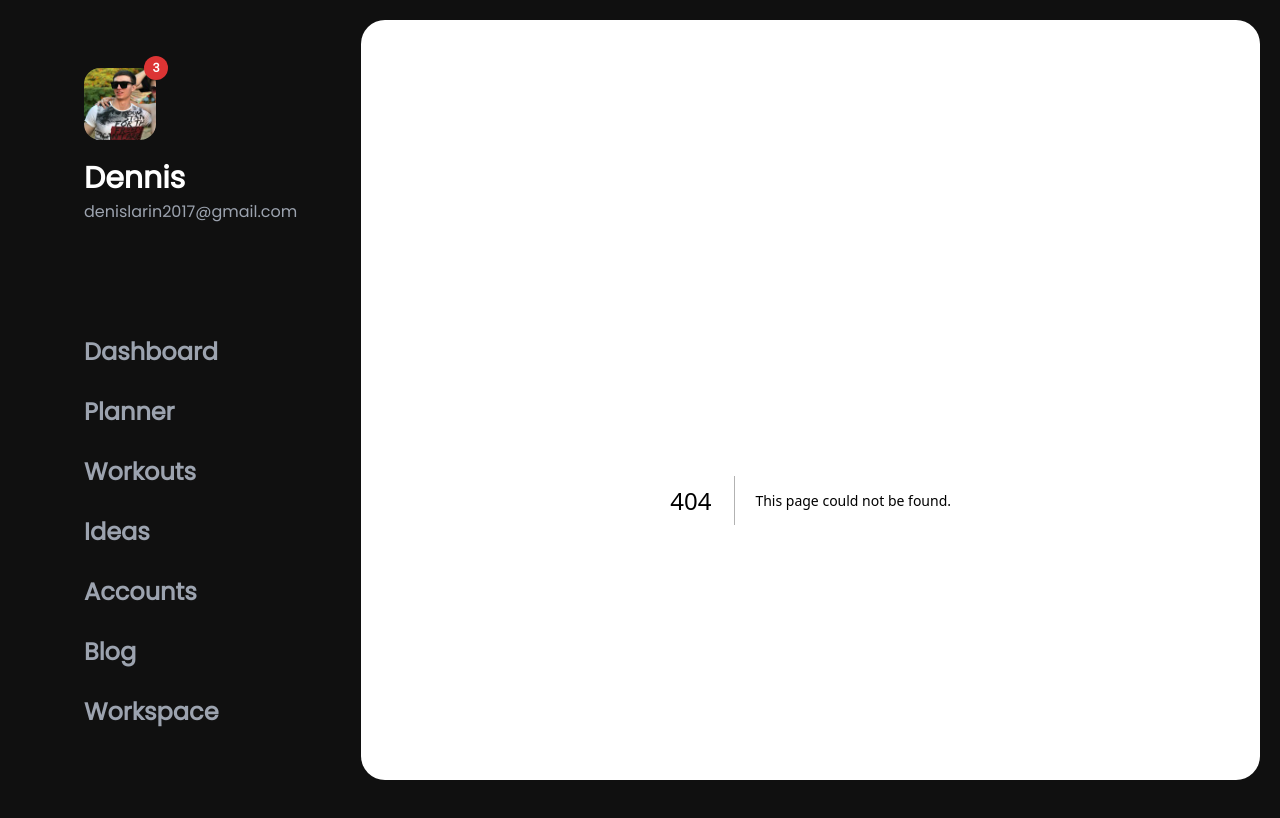
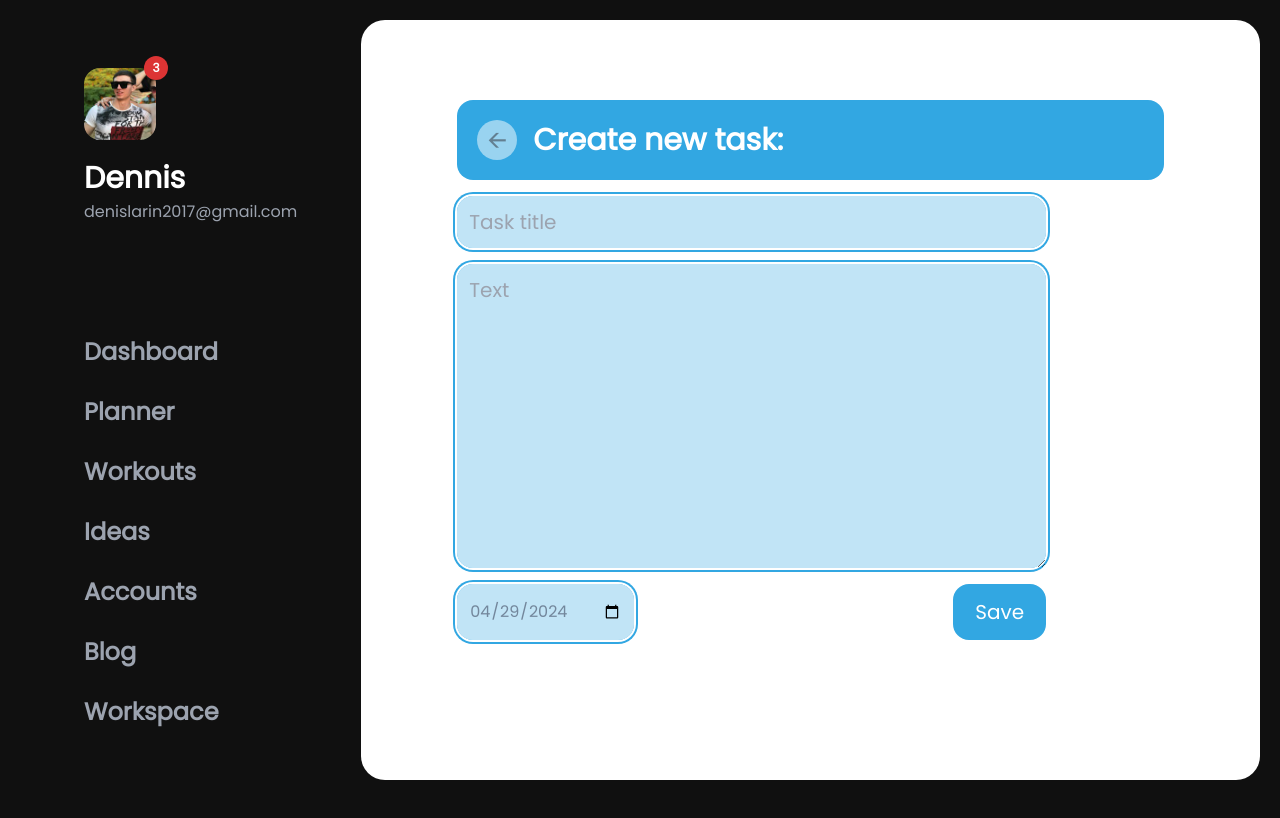
Before and after one commit to denis-larin-22/my-space, a Next.js app: page /planner/create-new-task in a window 1280 px wide. Before the commit this address had no page. Shown: the top 818 px of the page. Built offline with nearby package versions, Linux system fonts and the light colour scheme.

Commit message:
Added Create new task page (it`s UI component: form)

```diff
--- /dev/null
+++ b/app/lib/_utils/_getCurrentDateByNumber.ts
@@ -0,0 +1,7 @@
+export function _getCurrentDateByNumber(): string {
+    const currentDate = new Date();
+    const year = currentDate.getFullYear();
+    const month = String(currentDate.getMonth() + 1).padStart(2, '0'); // Adding 1 because months are zero-based
+    const day = String(currentDate.getDate()).padStart(2, '0');
+    return `${year}-${month}-${day}`;
+}
--- /dev/null
+++ b/app/lib/_utils/_getId.ts
@@ -0,0 +1,13 @@
+export const _getId = (): string => {
+    const characters = 'ABCDEFGHIJKLMNOPQRSTUVWXYZabcdefghijklmnopqrstuvwxyz0123456789';
+
+    let randomId = '';
+    const idLength = 20;
+
+    for (let i = 0; i < idLength; i++) {
+        const randomIndex = Math.floor(Math.random() * characters.length);
+        randomId += characters.charAt(randomIndex);
+    }
+
+    return randomId;
+};
--- a/app/lib/types/planner-types.ts
+++ b/app/lib/types/planner-types.ts
@@ -2,6 +2,7 @@ export interface ITaskItem {
     id: string,
     name: string,
     desk: string,
+    date: string,
     isDone: boolean
 }
 
--- /dev/null
+++ b/app/planner/create-new-task/page.tsx
@@ -0,0 +1,15 @@
+import NewTaskForm from "@/app/ui/planner/newTaskForm";
+import Link from "next/link";
+
+export default function NewTask() {
+    return (
+        <div className="">
+            <div className="bg-t-blue p-5 rounded-2xl text-white flex items-center gap-4">
+                <Link href="/planner" className="w-10 h-10 rounded-full bg-white/50 text-t-gray/60 text-2xl flex items-center justify-center">🡨</Link>
+                <h2 className="text-3xl font-bold">Create new task:</h2>
+            </div>
+
+            <NewTaskForm />
+        </div>
+    )
+}
--- a/app/planner/page.tsx
+++ b/app/planner/page.tsx
@@ -1,30 +1,36 @@
+import Link from "next/link";
 import { _getCurrentDate } from "../lib/_utils";
-import icons from "../ui/common/icons";
+import { TaskListArray } from "../lib/types/planner-types";
 import TaskList from "../ui/planner/taskList";
 import ProgressBar from "../ui/progress-bar";
 
 export default function Planner() {
     const date = _getCurrentDate();
+    const tasks: TaskListArray = [{ id: '24324', name: 'Купить продукты', desk: 'Молоко, хлеб, мясо, яйца', date: '15.04.2024', isDone: false }, { id: '453534', name: 'Работа', desk: '', date: '15.04.2024', isDone: false }, { id: '456756634', name: 'Проэкт', desk: 'пофиксить баг с окном', date: '15.04.2024', isDone: true }, { id: '54678', name: 'Приготовить', desk: 'потушить мясо', date: '15.04.2024', isDone: false }]; //PROPS
+    const undoneTaskCount = tasks.filter((task) => !task.isDone).length
 
     return (
         <section className="relative">
-            <div className="bg-t-blue p-5 rounded-2xl text-white flex justify-between">
+            <div className="bg-t-blue p-5 rounded-2xl text-white flex gap-4">
                 {/* <p className="inline-flex items-center justify-center w-10 h-10 bg-t-blue rounded-full"></p> */}
                 <div className="">
                     <h2 className="text-3xl font-bold">Planner</h2>
                     <p className="text-sm font-semibold text-t-gray">{date}</p>
                 </div>
-                <button className="w-12 h-12 rounded-full bg-white text-t-blue text-2xl flex items-center justify-center active:scale-95">+</button>
+                <Link
+                    href="/planner/create-new-task"
+                    className="w-10 h-10 rounded-full bg-white text-t-gray/60 text-3xl font-bold flex items-center justify-center ring-2 ring-t-dark-text/90"
+                >＋</Link>
             </div>
             <div className="p-3 flex items-center gap-7 text-t-gray font-semibold">
                 <div className="p-2 ring-2 ring-t-blue rounded-2xl bg-t-blue/50">
                     <p className="">Total tasks: 4</p>
-                    <p className="text-3xl">Undone: 4</p>
+                    <p className="text-3xl">Undone: {undoneTaskCount}</p>
                 </div>
                 <ProgressBar progressValue={77} theme="blue" />
             </div>
 
-            <TaskList />
+            <TaskList taskList={tasks} />
         </section>
     )
 }
--- /dev/null
+++ b/app/ui/planner/newTaskForm.tsx
@@ -0,0 +1,48 @@
+'use client'
+
+import { _getCurrentDateByNumber } from "@/app/lib/_utils/_getCurrentDateByNumber";
+import { _getId } from "@/app/lib/_utils/_getId";
+import { ITaskItem } from "@/app/lib/types/planner-types";
+
+export default function NewTaskForm() {
+    const inputsStyles = "p-3 bg-t-blue/30 focus:bg-t-blue/50 ring-2 ring-t-blue ring-offset-2 focus:ring-0 focus:outline-t-blue duration-150 rounded-2xl";
+
+    const initInputsState: ITaskItem = {
+        id: _getId(),
+        name: '',
+        desk: '',
+        isDone: false,
+        date: _getCurrentDateByNumber()
+    };
+
+    return (
+        <form className="text-t-dark-text text-xl w-10/12 flex flex-col gap-4 mt-4">
+            <input
+                type="text"
+                className={`w-full ${inputsStyles}`}
+                placeholder="Task title"
+                value={initInputsState.name}
+            />
+            <textarea
+                name="deskription"
+                cols={30}
+                rows={10}
+                className={`w-full max-h-80 ${inputsStyles}`}
+                placeholder="Text"
+                value={initInputsState.desk}
+            ></textarea>
+            <div className="flex justify-between">
+                <input
+                    type="date"
+                    className={`max-w-56 text-t-dark-text/50 focus:text-t-dark-text text-base ${inputsStyles}`}
+                    value={initInputsState.date}
+                />
+                <button
+                    className="bg-t-blue hover:bg-t-blue/50 rounded-2xl py-3 px-5 text-white hover:text-t-dark-text border-2 border-t-blue duration-150 active:scale-95"
+                    onClick={(e) => {
+                        e.preventDefault();
+                    }}>Save</button>
+            </div>
+        </form>
+    )
+}
--- a/app/ui/planner/taskList.tsx
+++ b/app/ui/planner/taskList.tsx
@@ -1,12 +1,15 @@
 import { TaskListArray } from "@/app/lib/types/planner-types";
 import TaskItem from "./taskItem";
 
-export default function TaskList() {
-    const tasks: TaskListArray = [{ id: '24324', name: 'Купить продукты', desk: 'Молоко, хлеб, мясо, яйца', isDone: false }, { id: '453534', name: 'Работа', desk: '', isDone: false }, { id: '456756634', name: 'Проэкт', desk: 'пофиксить баг с окном', isDone: true }, { id: '54678', name: 'Приготовить', desk: 'потушить мясо', isDone: false }]; //PROPS
+interface IProps {
+    taskList: TaskListArray;
+}
+
+export default function TaskList({ taskList }: IProps) {
 
     return (
         <ul className="columns-4">
-            {tasks.map((task) => (
+            {taskList.map((task) => (
                 <li
                     key={task.id}
                     className={`relative p-2 ${task.isDone ? 'bg-t-blue/50 brightness-75' : 'bg-t-blue'} rounded-2xl border-2 ${task.isDone ? 'border-t-blue' : 'border-transparent'} hover:scale-102 duration-150 cursor-pointer`}
--- a/app/ui/sidebar.tsx
+++ b/app/ui/sidebar.tsx
@@ -7,7 +7,7 @@ import { ILink } from "../lib/types/ui-types";
 export default function Sidebar() {
     const links: ILink[] = [
         { href: '/', text: 'Dashboard', target: '_parent' },
-        { href: '/', text: 'Planner', target: "_parent" },
+        { href: '/planner', text: 'Planner', target: "_parent" },
         { href: '/', text: 'Workouts', target: "_parent" },
         { href: '/', text: 'Ideas', target: "_parent" },
         { href: '/', text: 'Accounts', target: "_parent" },
```
Also changed, not shown: app/lib/types/ui-types.ts (renamed from app/lib/types/ui-types.tsx).
